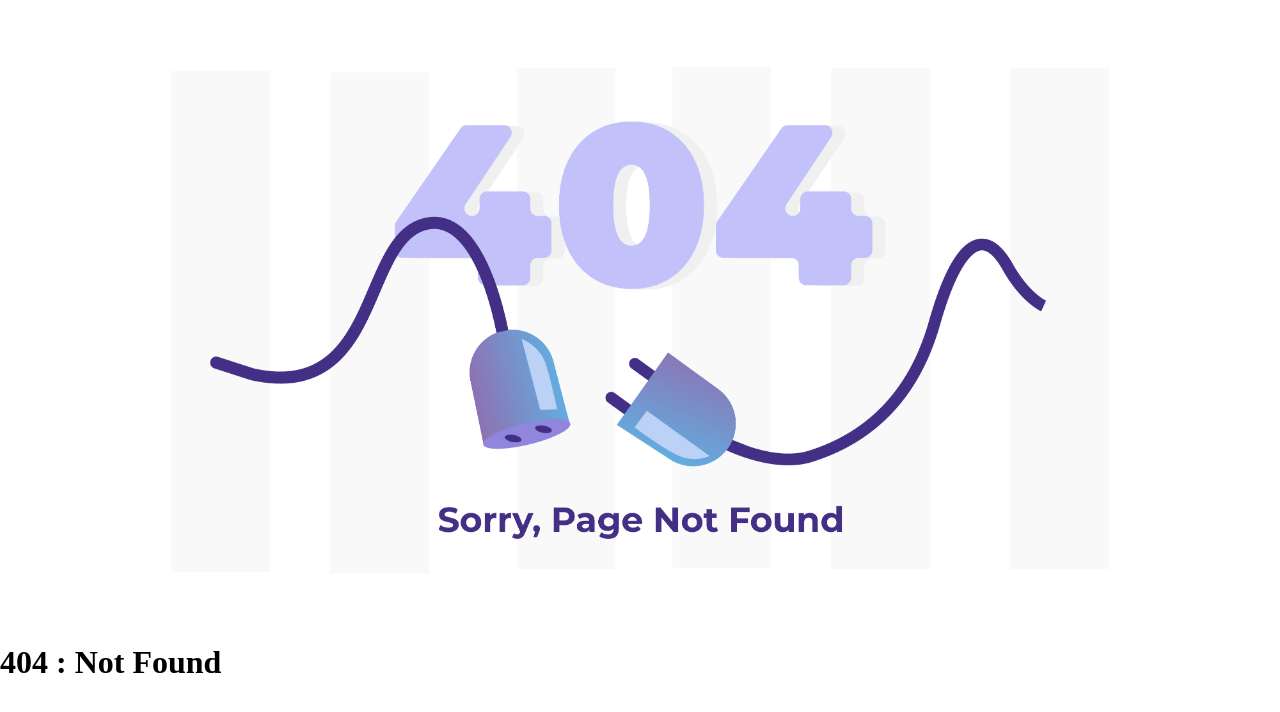
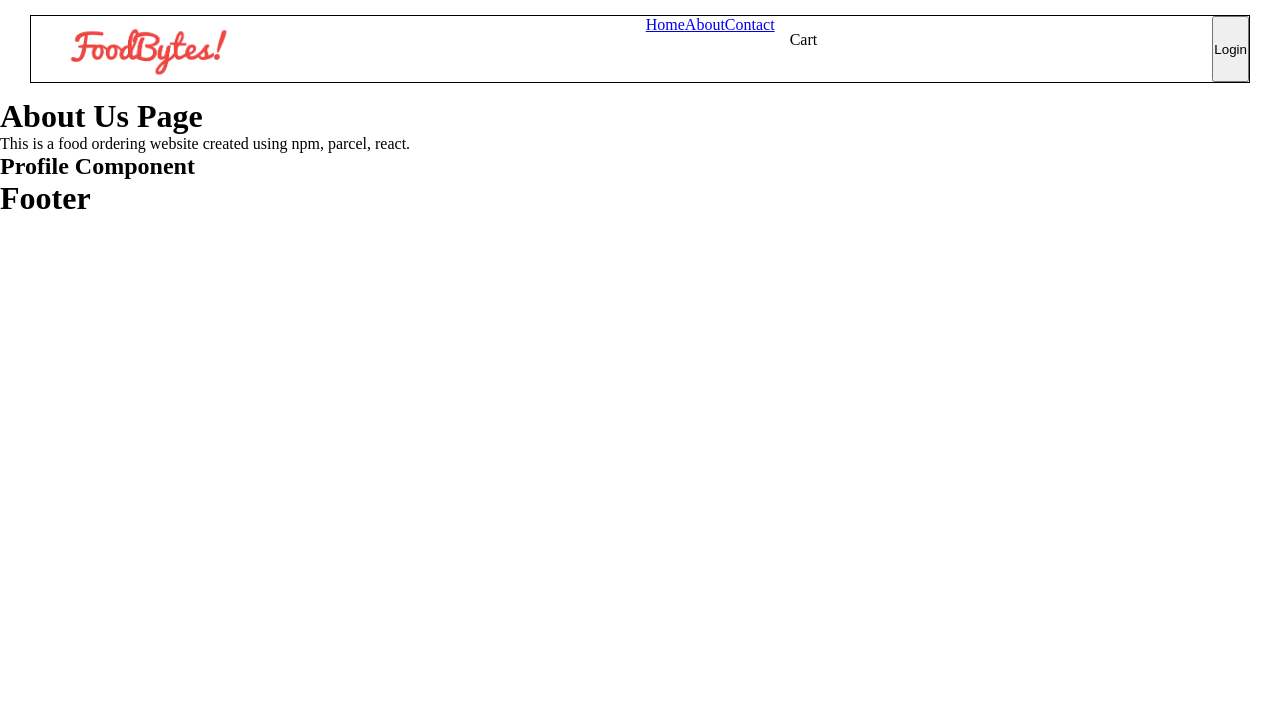
Before and after one commit to Coderner/FoodBytes, a React (Vite) app: page /about/profile in a window 1280 px wide. Before the commit this address had no page. Shown: the top 712 px of the page. Built offline with nearby package versions, Linux system fonts and the light colour scheme.

Commit message:
added a dummy Profile component

```diff
--- a/src/components/About.js
+++ b/src/components/About.js
@@ -1,8 +1,11 @@
+import { Outlet } from "react-router-dom";
+
 const About = () =>{
    return(
      <div>
         <h1>About Us Page</h1>
         <p>This is a food ordering website created using npm, parcel, react.</p>
+        <Outlet/>
     </div>
    )
 }
--- /dev/null
+++ b/src/components/Profile.js
@@ -0,0 +1,7 @@
+const Profile = () =>{
+    return(
+        <h2>Profile Component</h2>
+    )
+}
+
+export default Profile;
```
Also changed, not shown: src/App.js (+8 -1 lines).
